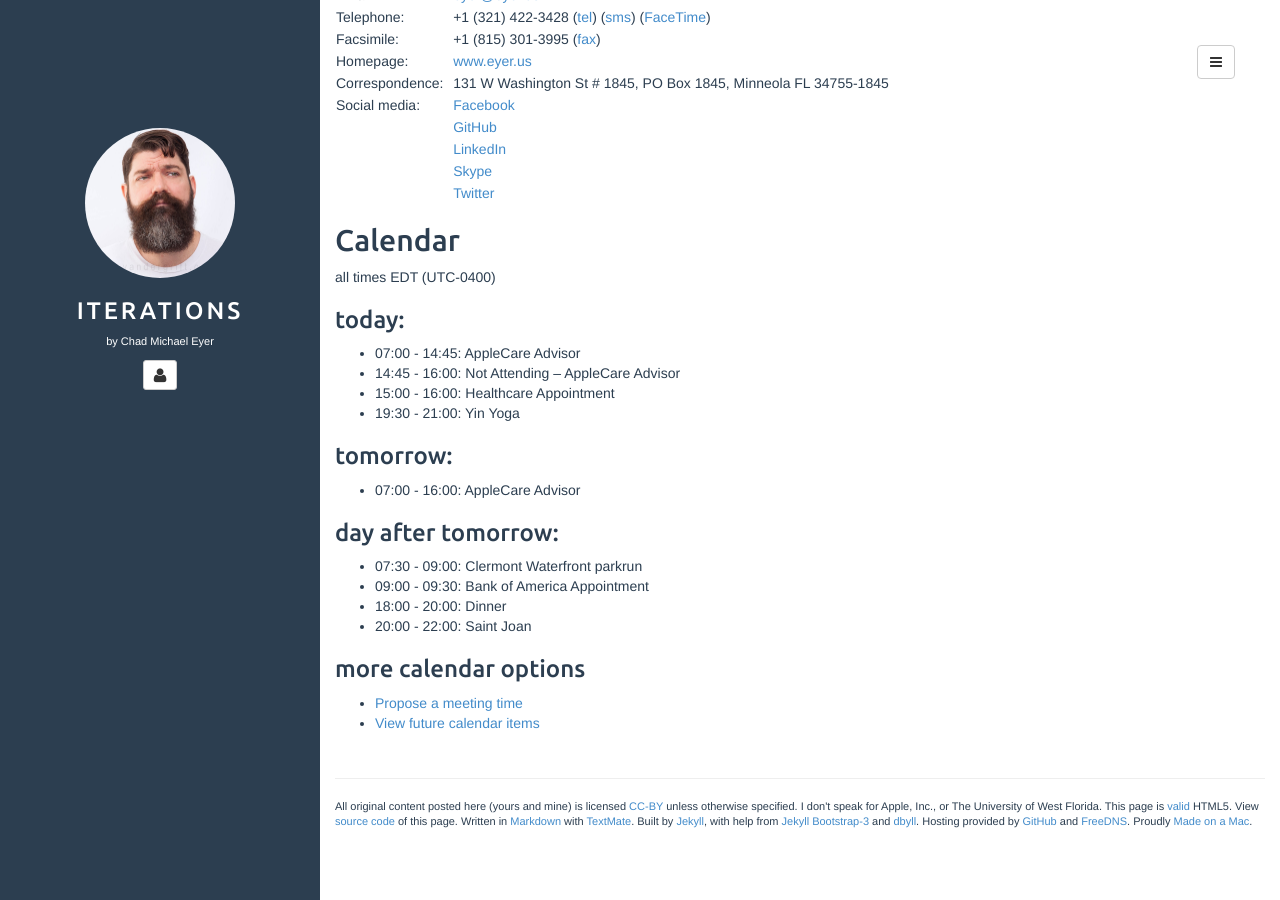
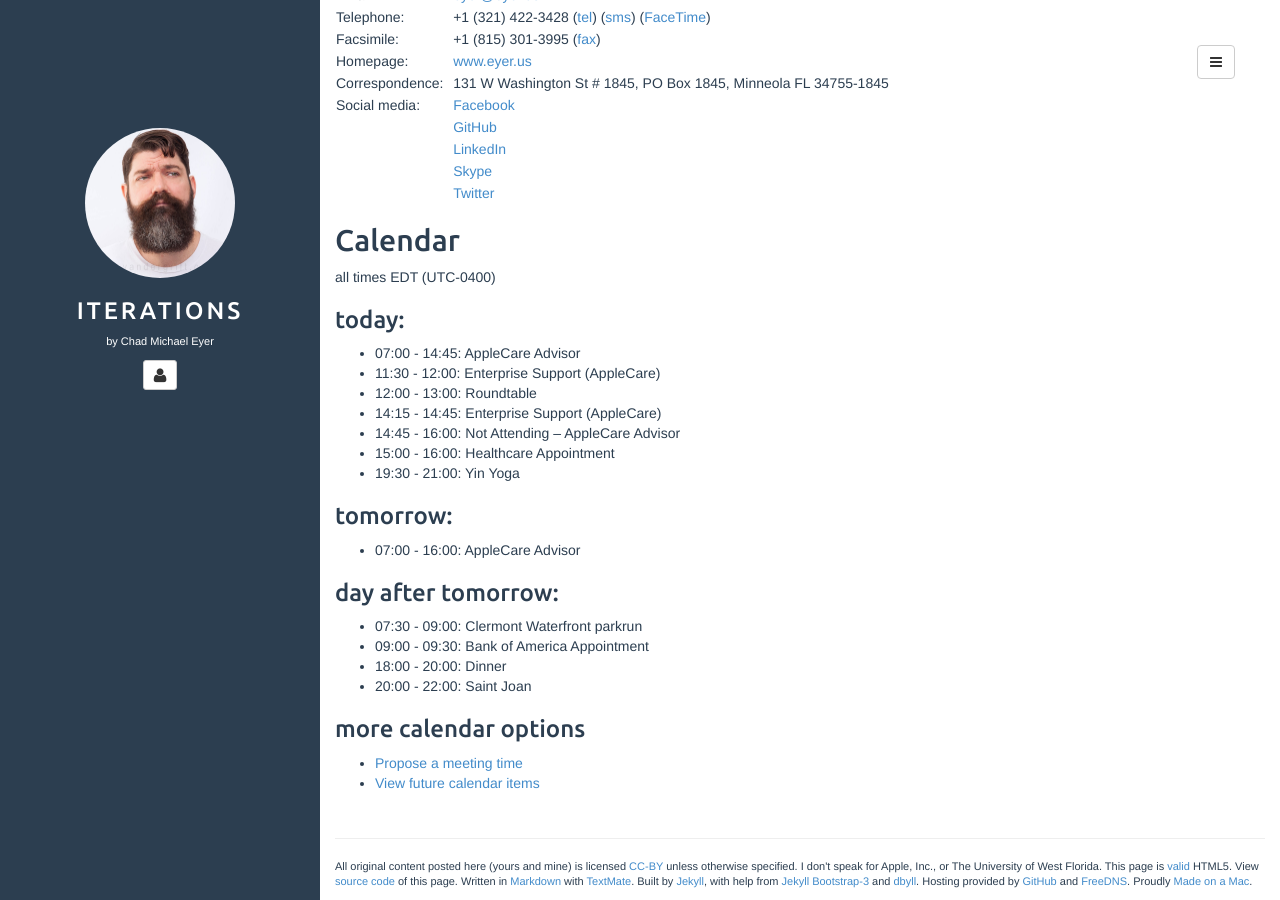
Before and after one commit to chadmichaeleyer/chadmichaeleyer.github.io, a Jekyll site: the page built from about.md, in a window 1280 px wide and 900 px high, scrolled down 1210 px. Built offline with Jekyll 4.4.1, drawn with Linux system fonts in a browser that asks for light colours.

Commit message:
calendar update

```diff
--- a/calendar-year.markdown
+++ b/calendar-year.markdown
@@ -3,6 +3,9 @@ all times EDT (UTC-0400)
 ### 2017-07-27 (Thu):
 
 * 07:00 - 14:45: AppleCare Advisor
+* 11:30 - 12:00: Enterprise Support (AppleCare)
+* 12:00 - 13:00: Roundtable
+* 14:15 - 14:45: Enterprise Support (AppleCare)
 * 14:45 - 16:00: Not Attending – AppleCare Advisor
 * 15:00 - 16:00: Healthcare Appointment
 * 19:30 - 21:00: Yin Yoga
--- a/calendar.markdown
+++ b/calendar.markdown
@@ -3,6 +3,9 @@ all times EDT (UTC-0400)
 ### today:
 
 * 07:00 - 14:45: AppleCare Advisor
+* 11:30 - 12:00: Enterprise Support (AppleCare)
+* 12:00 - 13:00: Roundtable
+* 14:15 - 14:45: Enterprise Support (AppleCare)
 * 14:45 - 16:00: Not Attending – AppleCare Advisor
 * 15:00 - 16:00: Healthcare Appointment
 * 19:30 - 21:00: Yin Yoga
```
